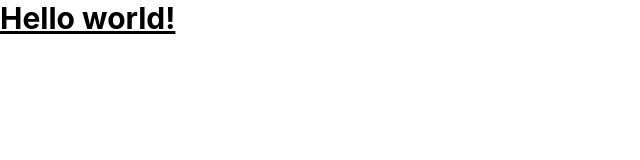
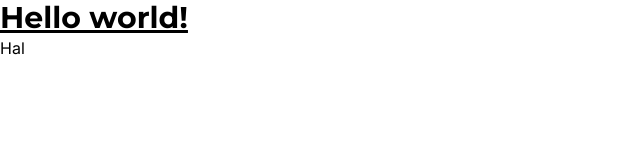
Before and after one commit to nadialvy/banking-web, a Next.js app: page / in a window 1280 px wide. Shown: the top 160 px of the page, without its empty margins (0-640 px from the left). Built offline with nearby package versions, Linux system fonts and the light colour scheme.

Commit message:
customize fonts

```diff
--- /dev/null
+++ b/pages/_document.js
@@ -0,0 +1,18 @@
+import { Html, Head, Main, NextScript } from 'next/document'
+
+export default function Document() {
+  return (
+    <Html>
+        <Head>
+            <link rel="preconnect" href="https://fonts.googleapis.com" />
+            <link rel="preconnect" href="https://fonts.gstatic.com" />
+            <link href="https://fonts.googleapis.com/css2?family=Inter:wght@400;600&display=swap" rel="stylesheet" />
+            <link href="https://fonts.googleapis.com/css2?family=Montserrat:wght@400;700;900&display=swap" rel="stylesheet" />
+        </Head>
+      <body>
+            <Main />
+            <NextScript />
+      </body>
+    </Html>
+  )
+}
--- a/pages/index.js
+++ b/pages/index.js
@@ -4,8 +4,12 @@
 
 export default function Home() {
   return (
-    <h1 className="text-3xl font-bold underline">
-      Hello world!
-    </h1>
+    <>
+      <h1 className="text-3xl font-bold underline">
+        Hello world!
+      </h1>
+      <p>Hal</p>
+    </>
+
   )
 }
--- a/styles/globals.css
+++ b/styles/globals.css
@@ -6,8 +6,11 @@
 body {
   padding: 0;
   margin: 0;
-  font-family: -apple-system, BlinkMacSystemFont, Segoe UI, Roboto, Oxygen,
-    Ubuntu, Cantarell, Fira Sans, Droid Sans, Helvetica Neue, sans-serif;
+  font-family: Inter,  sans-serif;
+}
+
+h1, h2, h3 {
+  font-family: Montserrat;
 }
 
 a {
--- a/tailwind.config.js
+++ b/tailwind.config.js
@@ -5,7 +5,12 @@
     "./components/**/*.{js,ts,jsx,tsx}",
   ],
   theme: {
-    extend: {},
+    extend: {
+      fontFamily: {
+        'sans': ["Inter", "sans-serif"],
+        'title': ["Montserrat", "sans-serif"],
+      }
+    },
   },
   plugins: [],
 }
```
